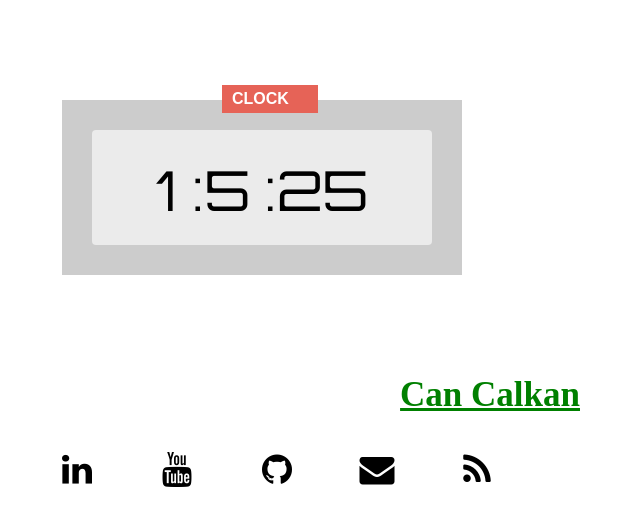
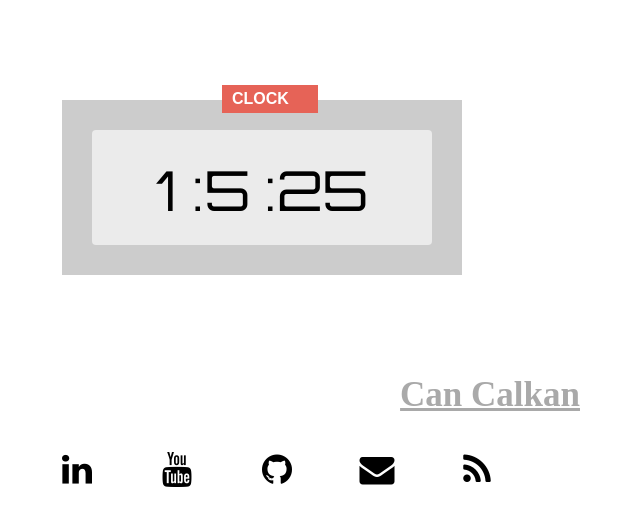
Before and after one commit to cancalkan/digitalclock, a plain HTML site: page index.html in a window 1280 px wide. Shown: the whole page, without its empty margins (378-1018 px from the left). Drawn offline with Linux system fonts and the light colour scheme.

Commit message:
Update index.html

```diff
--- a/index.html
+++ b/index.html
@@ -20,7 +20,7 @@
         </div>
     </div>
     <div class="social-menu">
-        <p> This Digital Clock Builded By <a href="https://cancalkan.github.io/" style="color: green;" target="_blank" rel="noopener noreferrer" >Can Calkan</a></p>
+        <p> This Digital Clock Builded By <a href="https://cancalkan.github.io/" style="color: darkgray;" target="_blank" rel="noopener noreferrer" >Can Calkan</a></p>
         <ul>
             <li> <a href="https://www.linkedin.com/in/cancalkan/"  target="_blank" rel="noopener noreferrer"class="btn btn-default"><i class="fa fa-linkedin"></i></a> </li>
             <li> <a href="https://www.youtube.com/channel/UCASbHHytLS6qNfEG1JoBQOA?" target="_blank" rel="noopener noreferrer"class="btn btn-default"><i class="fa fa-youtube"></i></a>
```
